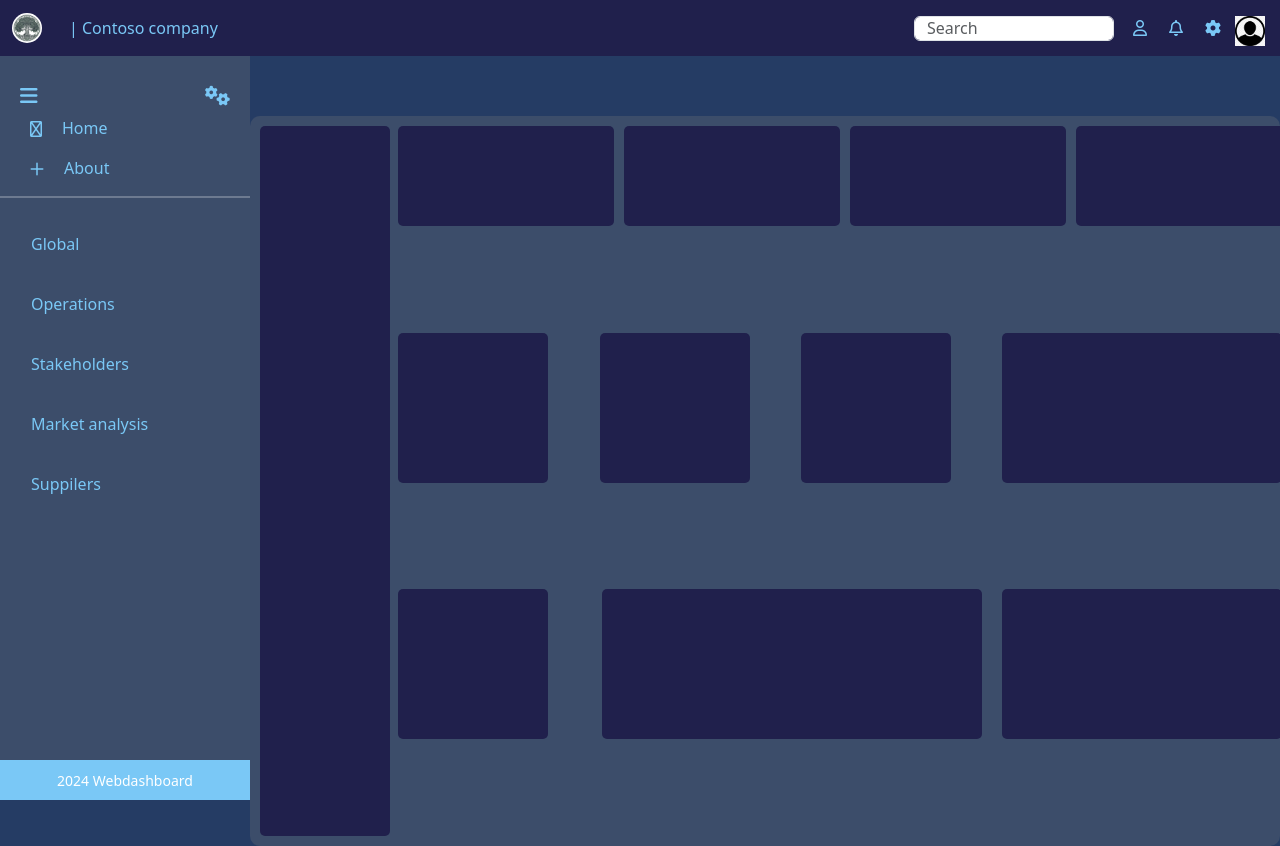
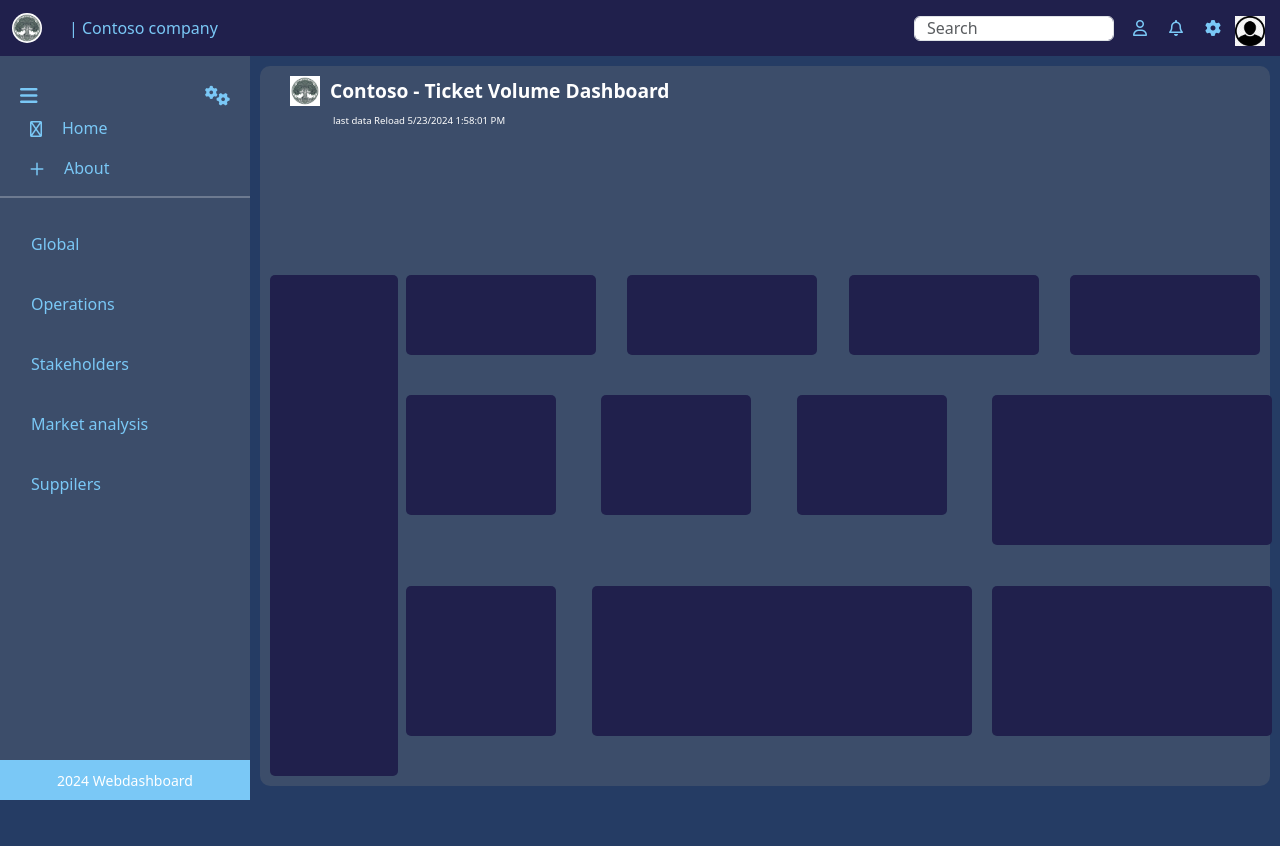
Before and after one commit to Vitorio-dev/contoso-clone, a plain HTML site: page index.html in a window 1280 px wide. After the commit the page ends 800 px from the top, so only its background shows below. Drawn offline with Linux system fonts and the light colour scheme.

Commit message:
adicionando texto

```diff
--- a/index.html
+++ b/index.html
@@ -118,13 +118,17 @@
       </section>
 
       <section class="grafics d-grid">
+        <div class="inforacoes">
+          <h2><img src="./img/logo.png" alt="logo"> Contoso - Ticket Volume Dashboard</h2>
+          <p>last data Reload 5/23/2024 1:58:01 PM</p>
+        </div>
         <div class="left-box"></div>
         <div class="right-box d-grid">
           <div class="row d-grid gridUm">
-            <div class="grid-item"></div>
-            <div class="grid-item"></div>
-            <div class="grid-item"></div>
-            <div class="grid-item"></div>
+            <div class="grid-item normal"></div>
+            <div class="grid-item normal"></div>
+            <div class="grid-item normal"></div>
+            <div class="grid-item normal"></div>
           </div>
           <div class="row d-grid gridDois">
             <div class="grid-item pequeno"></div>
--- a/style/grafics.css
+++ b/style/grafics.css
@@ -1,4 +1,29 @@
+.grafics .inforacoes {
+    grid-column: span 2;
+    margin-left: 20px;
+  }
+
+  .grafics .inforacoes h2 {
+    font-size: 1.2rem;
+    font-weight: 600;
+    color: var(--cor-fonte-principal);
+    display: flex;
+    align-items: center;
+    gap: 10px;
+  }
+
+  .grafics .inforacoes img {
+    height: 30px;
+  }
+
+  .grafics .inforacoes p {
+    font-size: 0.6rem;
+    color: var(--cor-fonte-principal);
+    margin-left: 43px;
+  }
+
 .grafics {
+    margin:10px;
     background-color: var(--cor-de-fundo-section) !important;
     display: grid;
     grid-template-columns: 0.6fr 4fr;
@@ -6,7 +31,7 @@
     padding: 10px;
     border: 2px solid var(--cor-de-contraste);
     border-radius: 10px;
-    height: calc(100vh - 70px); /* Calcula o espaço para evitar rolagem */
+    height: 90vh;
     box-sizing: border-box;
   }
 
@@ -17,7 +42,6 @@
 
   .right-box {
     display: grid;
-    gap: 10px;
   }
 
   .row {
@@ -38,12 +62,15 @@
      margin-left: 10px;
     background-color: var(--cor-de-fundo-secundaria) !important;
     border-radius: 5px;
-    width: 150px;
-    height: 100px;
   }
 
   .grid-item.pequeno{
     width: 150px;
+  }
+
+  .grid-item.normal {
+    width: 190px;
+    height: 80px;
   }
 
   .grid-item.largo {
@@ -60,7 +87,7 @@
   }
 
   .gridDois div {
-    height: 150px;
+    height: 120px;
   }
 
   .gridTrez div {
--- a/style/opcoes.css
+++ b/style/opcoes.css
@@ -67,7 +67,6 @@
 
   main {
     margin-left: 250px;
-    padding-top: 60px;
     transition: margin-left 0.3s ease;
   }
 
```
